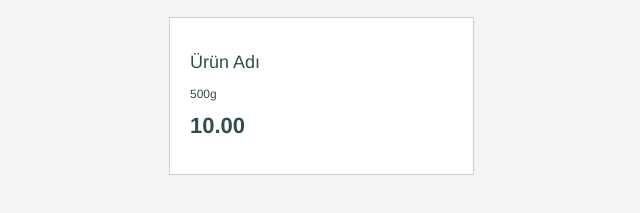
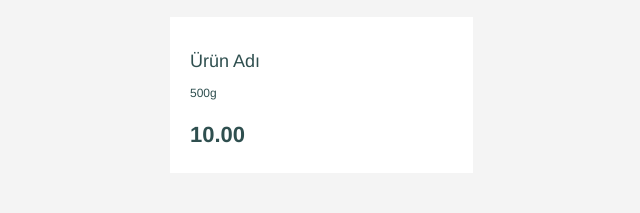
Before and after one commit to muratsahilli/muratsahilli.github.io, a plain HTML site: page index.html in a window 1280 px wide. Shown: the part 367-580 px from the top of the page, 319-959 px from the left. Drawn offline with nearby package versions, Linux system fonts and the light colour scheme.

Commit message:
svg border deleted

```diff
--- a/index.html
+++ b/index.html
@@ -41,8 +41,7 @@
         button:hover {
             background-color: #3A5F5F;
         }
-        #svg-container {
-            border: 1px solid #ccc;
+        #svg-container{
             margin-top: 20px;
             padding: 10px;
             background-color: white;
@@ -76,7 +75,7 @@
                 500g
             </text>
             <!-- Alt Kısım: Fiyat -->
-            <text id="svgPrice" x="10" y="105" font-family="Helvetica" font-size="22" font-weight="bold" text-anchor="start" fill="#2F4F4F">
+            <text id="svgPrice" x="10" y="115" font-family="Helvetica" font-size="22" font-weight="bold" text-anchor="start" fill="#2F4F4F">
                 10.00
             </text>
         </svg>
```
